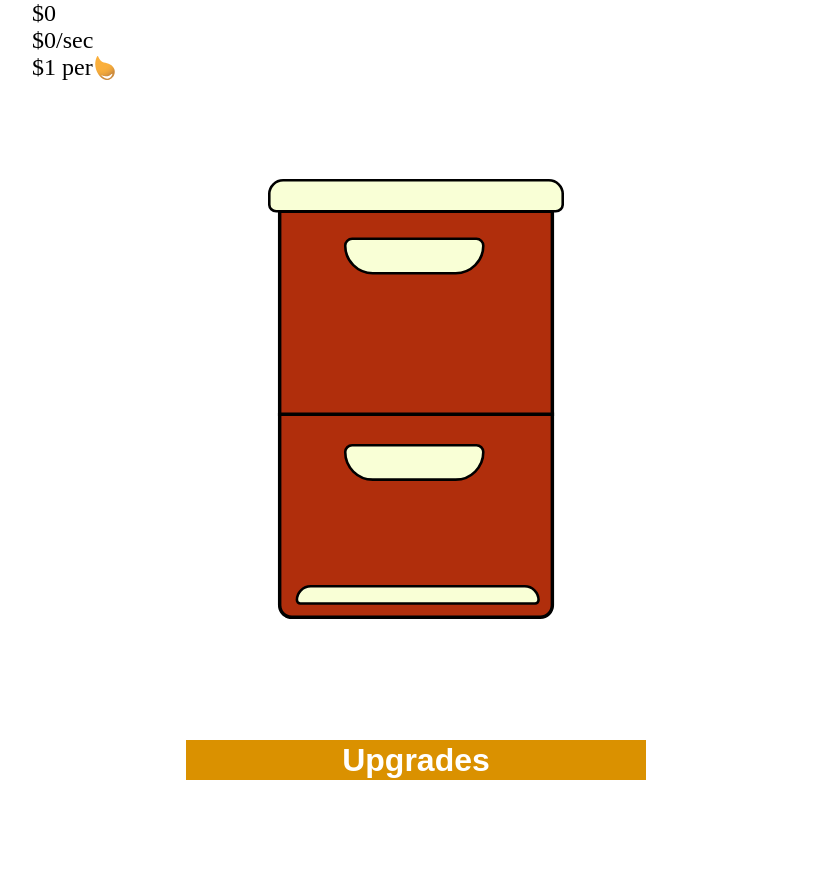
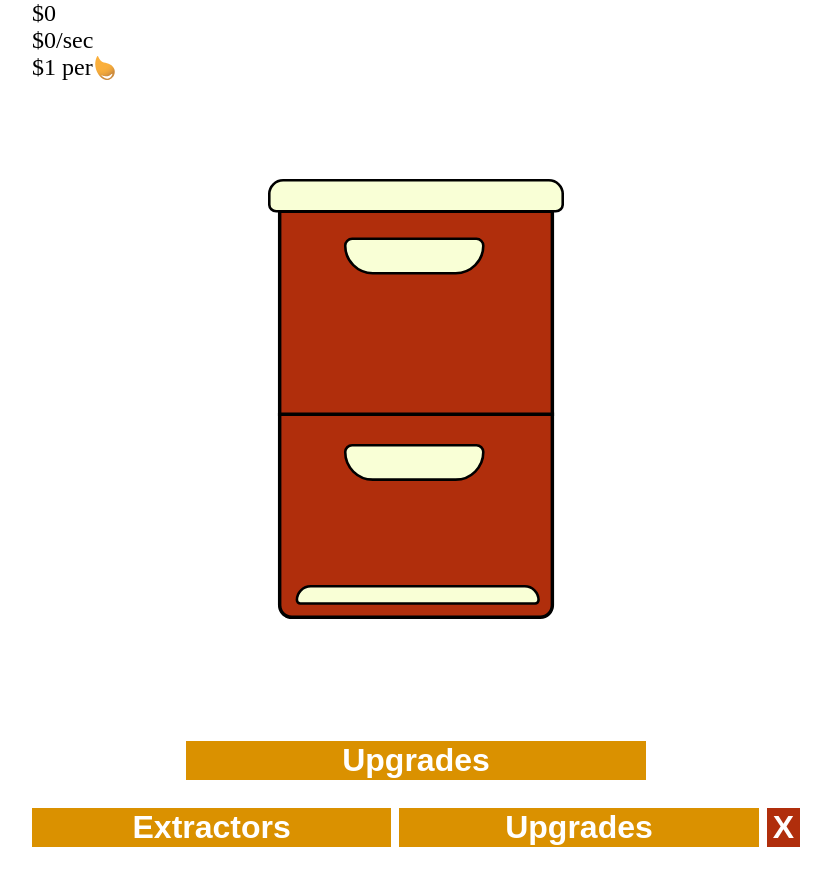
Before and after one commit to lvingonzales/honey-clicker, a React (Vite) app: page / in a window 1280 px wide. Shown: the top 886 px of the page, without its empty margins (224-1055 px from the left). Before the commit the page ends 800 px from the top, so only its background shows below. Built offline with nearby package versions, Linux system fonts and the light colour scheme.

Commit message:
Added upgrade drawer buttons, drawer open and close transitions, and drawer list items skeleton.

```diff
--- a/src/App.jsx
+++ b/src/App.jsx
@@ -3,6 +3,7 @@ import HiveButton from "./Components/HiveButton";
 import "./Styles/App.css";
 import IncomeDisplay from "./Components/IncomeDisplay";
 import UpgradeButton from "./Components/UpgradeButton";
+import UpgradeDrawer from "./Components/UpgradeDrawer";
 
 export default function App () {
     const [money, setMoney] = useState(0);
@@ -19,6 +20,7 @@ export default function App () {
             </div>
             <div className="bottomBar">
                 <UpgradeButton />
+                <UpgradeDrawer />
             </div>
         </>
     )
--- a/src/Components/UpgradeButton.jsx
+++ b/src/Components/UpgradeButton.jsx
@@ -1,5 +1,13 @@
 import upgrades from "../Styles/Upgrades.module.css";
+import UpgradeDrawer from "./UpgradeDrawer";
 
 export default function UpgradeButton () {
-    return <button className={upgrades.btn}>Upgrades</button>
+    const handleClick = () => {
+        document.getElementById("upgradeDrawer").classList.add(upgrades.active);
+    }
+    return  (
+        <div className={upgrades.container}>
+            <button className={upgrades.btn} onClick={handleClick}>Upgrades</button>
+        </div>
+    )
 }
--- a/src/Components/UpgradeDrawer.jsx
+++ b/src/Components/UpgradeDrawer.jsx
@@ -1,9 +1,35 @@
 import upgrades from "../Styles/Upgrades.module.css";
 
-export default function UpgradeDrawer () {
-    return (
-        <div className="wrapper">
-
-        </div>
-    )
+export default function UpgradeDrawer() {
+  const closeMenu = () => {
+    document.getElementById("upgradeDrawer").classList.remove(upgrades.active);
+  };
+  return (
+    <div id="upgradeDrawer" className={upgrades.wrapper}>
+      <div className={upgrades.tabs}>
+        <button className={upgrades.btn}>Extractors</button>
+        <button className={upgrades.btn}>Upgrades</button>
+        <button
+          className={upgrades.btn + " " + upgrades.close}
+          onClick={closeMenu}
+        >
+          X
+        </button>
+      </div>
+      <div className={upgrades.shelf}>
+        <ul className={upgrades.list + " " + upgrades.activeList}>
+          <li className={upgrades.listItem}>
+            <div className={upgrades.itemWrapper}>
+                <div className={upgrades.itemContainer}>
+                    <div className={upgrades.itemIcon}></div>
+                    <div className={upgrades.itemName}></div>
+                    <div className={upgrades.itemDesc}></div>
+                    <div className={upgrades.itemBuyBtn}></div>
+                </div>
+            </div>
+          </li>
+        </ul>
+      </div>
+    </div>
+  );
 }
--- a/src/Styles/App.css
+++ b/src/Styles/App.css
@@ -14,4 +14,5 @@
     display: flex;
     place-items: center;
     place-content: space-around;
+    position: relative;
 }
--- a/src/Styles/Upgrades.module.css
+++ b/src/Styles/Upgrades.module.css
@@ -1,7 +1,6 @@
 .btn {
     cursor: pointer;
-    width: 60%;
-    height: 50%;
+    width: 100%;
     border: 0px;
     background-color: #da9100;
     color: white;
@@ -15,3 +14,45 @@
         background-color: #bd7e00;
     }
 }
+
+.container {
+    width: 60%;
+}
+
+.wrapper {
+    pointer-events: none;
+    position: absolute;
+    bottom: -10%;
+    width: 100%;
+    height: 90vh;
+    background-color: white;
+    transform: translateY(100%);
+    transition: 0.5s transform ease-in-out;
+    display: flex;
+    flex-direction: column;
+}
+
+.wrapper.active {
+    pointer-events: all;
+    transform: translateY(0%);
+}
+
+.tabs {
+    display: flex;
+    gap: 8px;
+}
+
+.close {
+    flex: 1 1 0;
+    background-color: #b02e0c;
+}
+
+.shelf {
+    flex: 1 1 0;
+}
+
+.list {
+    margin: 0px;
+    list-style: none;
+    padding: 0px;
+}
```
